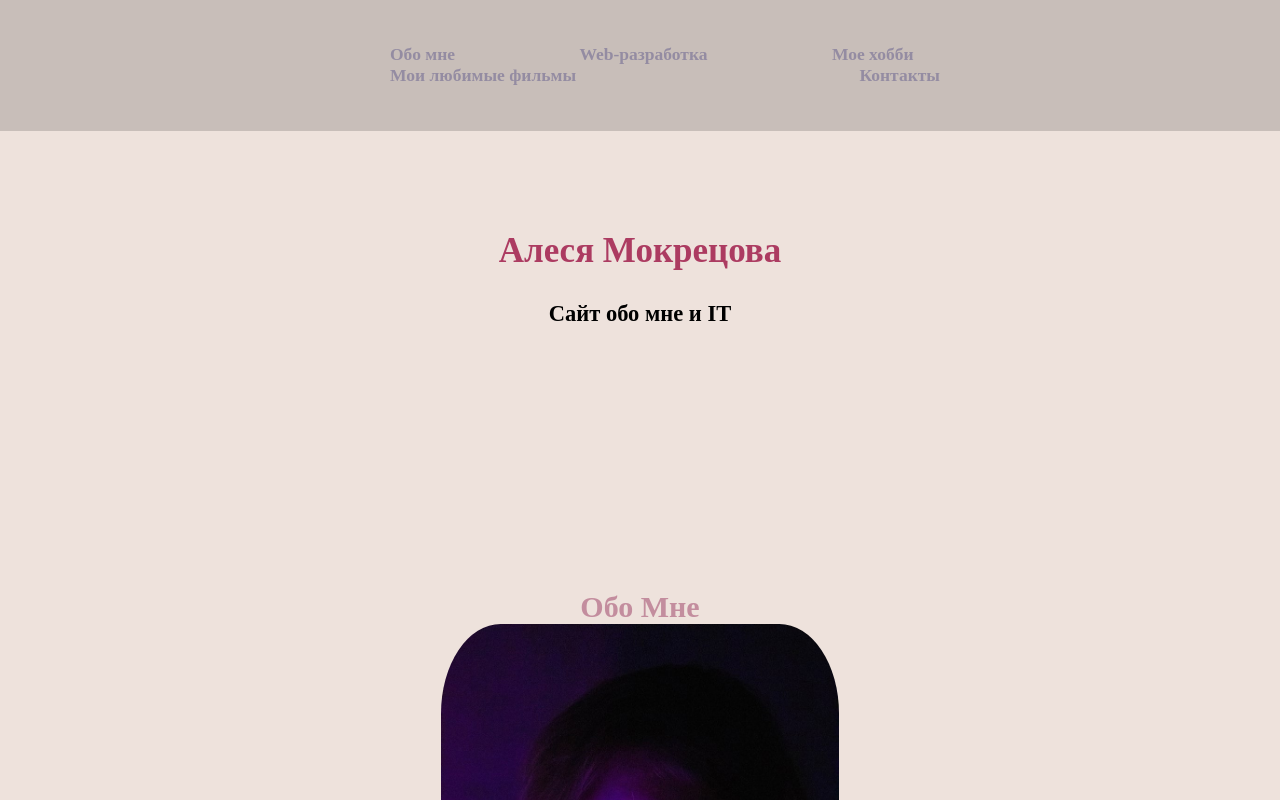
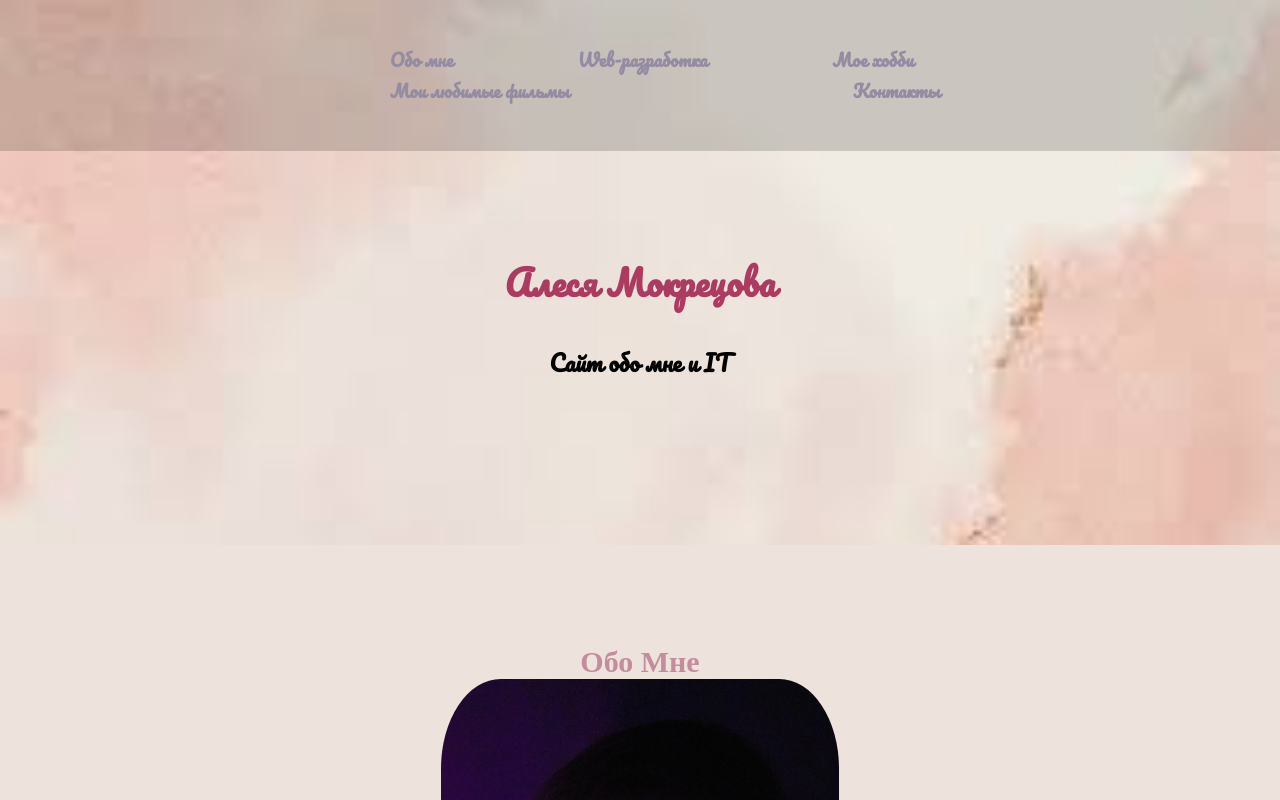
Before and after one commit to AlesiaMK/Myself_repository, a plain HTML site: page index.html in a window 1280 px wide. Shown: the top 800 px of the page. Drawn offline with Linux system fonts and the light colour scheme.

Commit message:
Добавила фон

```diff
--- a/index.html
+++ b/index.html
@@ -7,10 +7,11 @@
     <meta name="viewport" content="width=device-width, inititial-scale=1">
     <title>Мокрецова Алеся</title>
     <link rel="stylesheet" href="style.css">
-
+    <link href="https://fonts.googleapis.com/css2?family=Pacifico&display=swap" rel="stylesheet">
 </head>
 
 <body>
+    <div class="background">
         <header class="head">
             <nav class="menu">
                 <a href="#about-me" class="menu__item">Обо мне</a>
@@ -20,12 +21,15 @@
                 <a href="#basement">Контакты</a>
             </nav>
         </header>
-
-    <main>
         <section class="myseslf">
             <h1 class="myself__caption">Алеся Мокрецова</h1>
             <p class="myself__text">Сайт обо мне и IT</p>
         </section>
+    </div>
+
+
+    <main>
+
         <section id="about-me" class="about-me">
             <h2 class="about-me__caption caption">Обо мне</h2>
             <div class="about-me__photo">
--- a/style.css
+++ b/style.css
@@ -13,6 +13,7 @@ html {
 
 body {
     background-color: #EEE2DC;
+    font-family: 'Pacifico', sans-serif;
 }
 
 section,
@@ -23,6 +24,12 @@ section,
 a {
     text-decoration: none;
     color: #948ca2;
+}
+
+.background {
+    background-image: url(./images/soft-background.jpg);
+    background-size: cover;
+    background-repeat: no-repeat;
 }
 
 .head {
```
Also changed, not shown: images/soft-background.jpg (added), 1 other file. Lines whose indentation alone changed are shown as unchanged.
